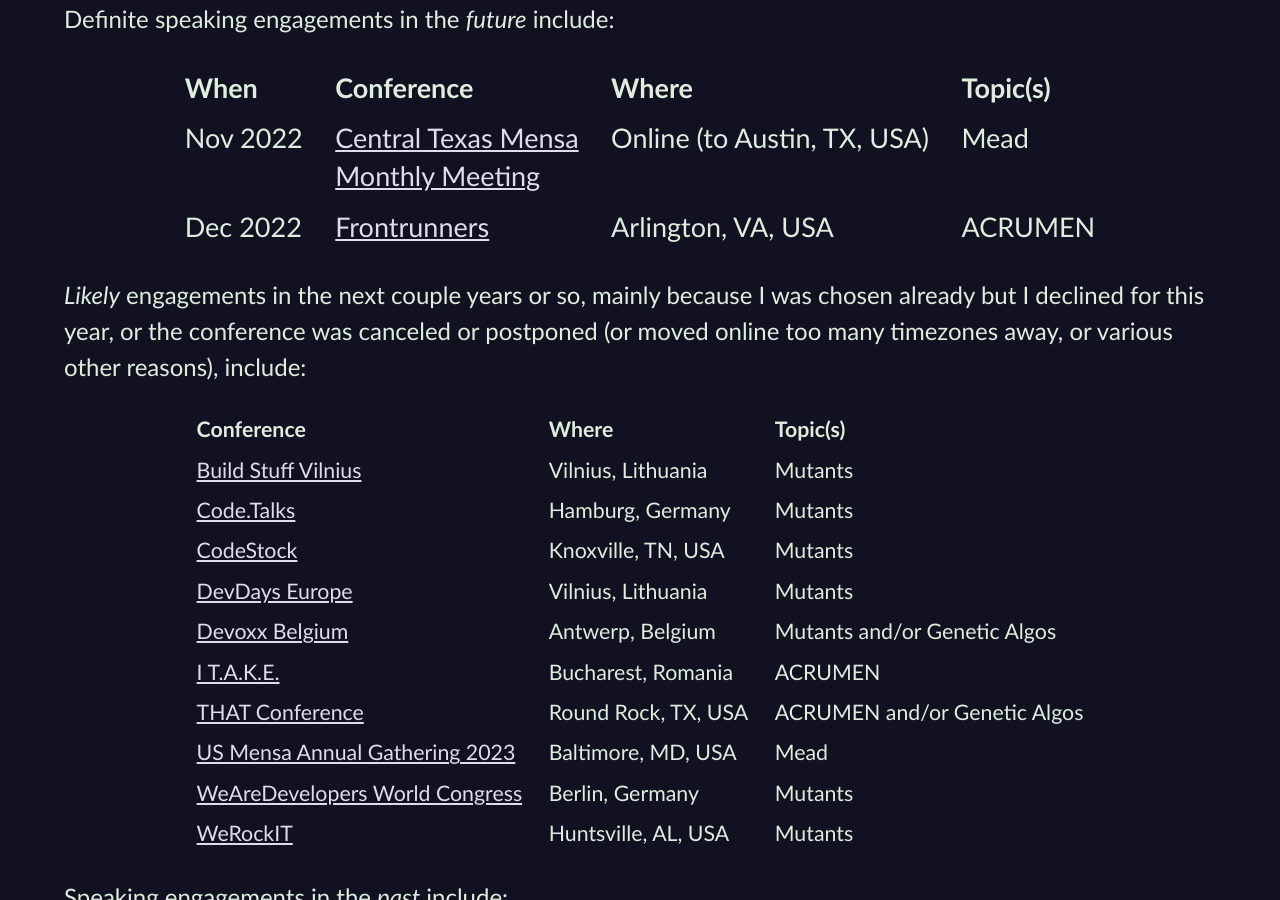
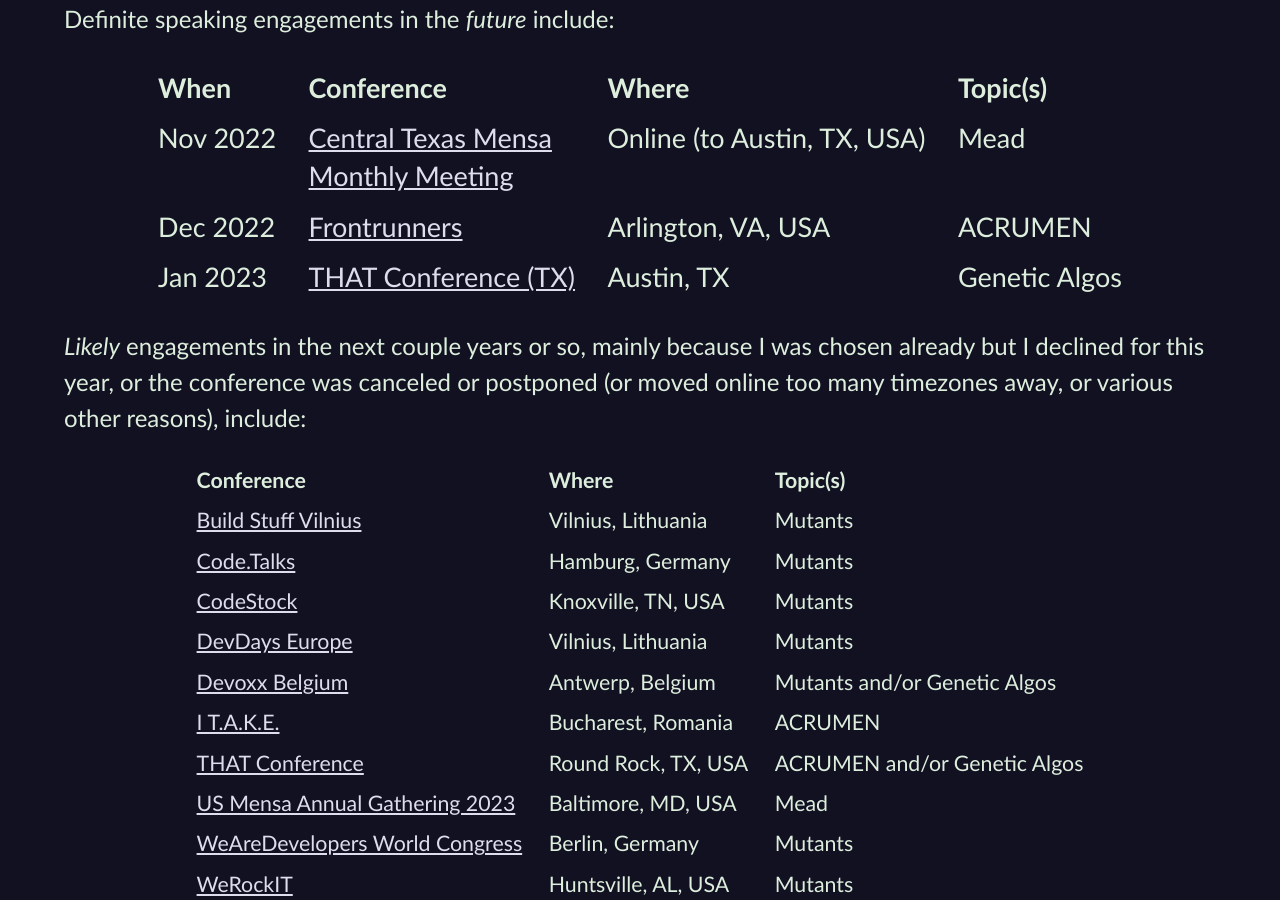
Before and after one commit to CodosaurusLLC/CodosaurusLLC.github.io, a Jekyll site: the page built from speaking.md, in a window 1280 px wide and 900 px high, scrolled down 1435 px. Built offline with Jekyll 4.4.1, drawn with Linux system fonts in a browser that asks for light colours.

Commit message:
add THAT Conf TX 2023

```diff
--- a/speaking.md
+++ b/speaking.md
@@ -115,6 +115,7 @@
 |-|
 |Nov&nbsp;2022||[Central Texas Mensa<br/>Monthly Meeting](https://www.centraltexasmensa.org/){:rel="nofollow" target="_new"}||Online (to Austin, TX, USA)||Mead|
 |Dec&nbsp;2022||[Frontrunners](https://frontrunners.tech/){:rel="nofollow" target="_new"}||Arlington, VA, USA||ACRUMEN|
+|Jan&nbsp;2023||[THAT Conference (TX)](https://that.us/events/tx/2023/){:rel="nofollow" target="_new"}||Austin, TX||Genetic Algos|
 {:class="upcoming-engagements speaking"}
 
 _Likely_ engagements in the next couple years or so,
```
